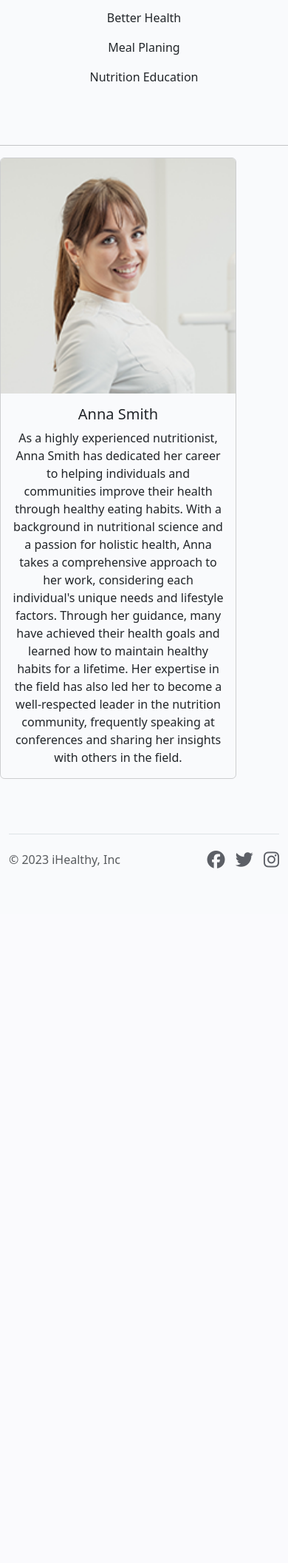
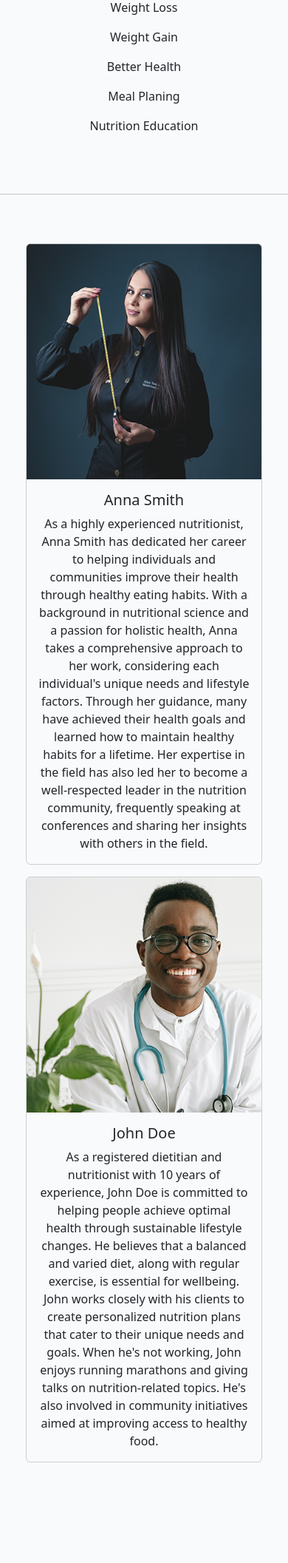
Before and after one commit to Giov3ss/iHealthy, a Django app: page / in a window 390 px wide. Shown: the part 1108-3221 px from the top of the page at 74% size. Before the commit the page ends 2282 px from the top, so only its background shows below. Run offline with Django 3.2, Linux system fonts and the light colour scheme; some libraries are stand-ins or nearby versions.

Commit message:
adding content and picture of the nutricionist

```diff
--- a/static/css/style.css
+++ b/static/css/style.css
@@ -132,4 +132,21 @@
     text-align: center;
 }
 
-/* member profile */
+@media screen and (max-width: 685px){
+    h1 {
+        display: table-caption;
+
+    }
+}
+
+@media screen and (max-width: 845px) {
+    .card-columns {
+      column-count: 1;
+    }
+
+    .card {
+      margin: 0 auto;
+      margin-bottom: 1rem;
+      width: 90%;
+    }
+  }
--- a/templates/index.html
+++ b/templates/index.html
@@ -49,16 +49,47 @@
     </div>
 </div>
 <hr>
+
+<div class="container text-center">
+    <div class="row">
+        <div class="col">
             <div class="card" style="width: 20rem;">
                 <img src="{% static 'images/annasmith.png' %}" class="card-img-top" alt="...">
                 <div class="card-body">
                     <h5 class="card-title">Anna Smith</h5>
                     <p class="card-text">
-        As a highly experienced nutritionist, Anna Smith has dedicated her career to helping individuals and communities improve their health through healthy eating habits.
-        With a background in nutritional science and a passion for holistic health, Anna takes a comprehensive approach to her work, considering each individual's unique needs and lifestyle factors.
-        Through her guidance, many have achieved their health goals and learned how to maintain healthy habits for a lifetime. Her expertise in the field has also led her to become a well-respected leader in the nutrition community,
+                        As a highly experienced nutritionist, Anna Smith has dedicated her career to helping individuals
+                        and
+                        communities improve their health through healthy eating habits.
+                        With a background in nutritional science and a passion for holistic health, Anna takes a
+                        comprehensive approach to her work, considering each individual's unique needs and lifestyle
+                        factors.
+                        Through her guidance, many have achieved their health goals and learned how to maintain healthy
+                        habits for a lifetime. Her expertise in the field has also led her to become a well-respected
+                        leader
+                        in the nutrition community,
                         frequently speaking at conferences and sharing her insights with others in the field.
                     </p>
                 </div>
             </div>
+        </div>
+        <div class="col">
+            <div class="card" style="width: 20rem;">
+                <img src="{% static 'images/johndoe.png' %}" class="card-img-top" alt="">
+                <div class="card-body">
+                    <h5 class="card-title">John Doe</h5>
+                    <p class="card-text">
+                        As a registered dietitian and nutritionist with 10 years of experience, John Doe is committed to helping people achieve optimal health through sustainable lifestyle changes.
+                        He believes that a balanced and varied diet, along with regular exercise, is essential for wellbeing.
+                        John works closely with his clients to create personalized nutrition plans that cater to their unique needs and goals.
+                        When he's not working, John enjoys running marathons and giving talks on nutrition-related topics.
+                        He's also involved in community initiatives aimed at improving access to healthy food.
+                    </p>
+                </div>
+            </div>
+        </div>
+    </div>
+</div>
+
+
 {%endblock%}
```
Also changed, not shown: static/images/annasmith.png, static/images/johndoe.png (added). Lines whose indentation alone changed are shown as unchanged.
